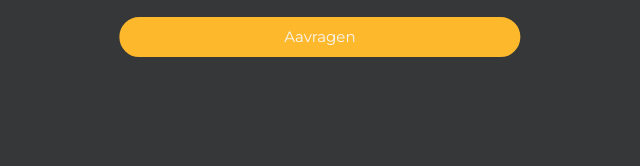
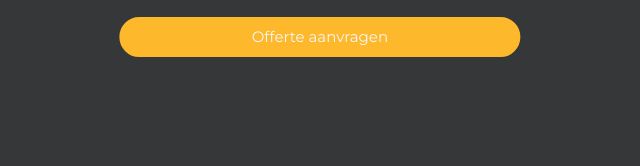
Before and after one commit to ThomasMalecki/TMQ-werk, a plain HTML site: page Company site/index.html in a window 1280 px wide. Shown: the part 3708-3874 px from the top of the page, 314-954 px from the left. Drawn offline with Linux system fonts and the light colour scheme.

Commit message:
teksten verbeteren

```diff
--- a/Company site/index.html
+++ b/Company site/index.html
@@ -180,7 +180,7 @@
             <div class="col">
               <h3 style="text-align:center;">Geïnteresseerd?</h3>
               <h4 style="text-align:center;">Vraag een offerte aan!</h4>
-              <a class="aanvragen" href="zakelijk">Aavragen</a>
+              <a class="aanvragen" href="zakelijk">Offerte aanvragen</a>
             </div>
             <div class="col">
               <h2>Contact</h2>
```
